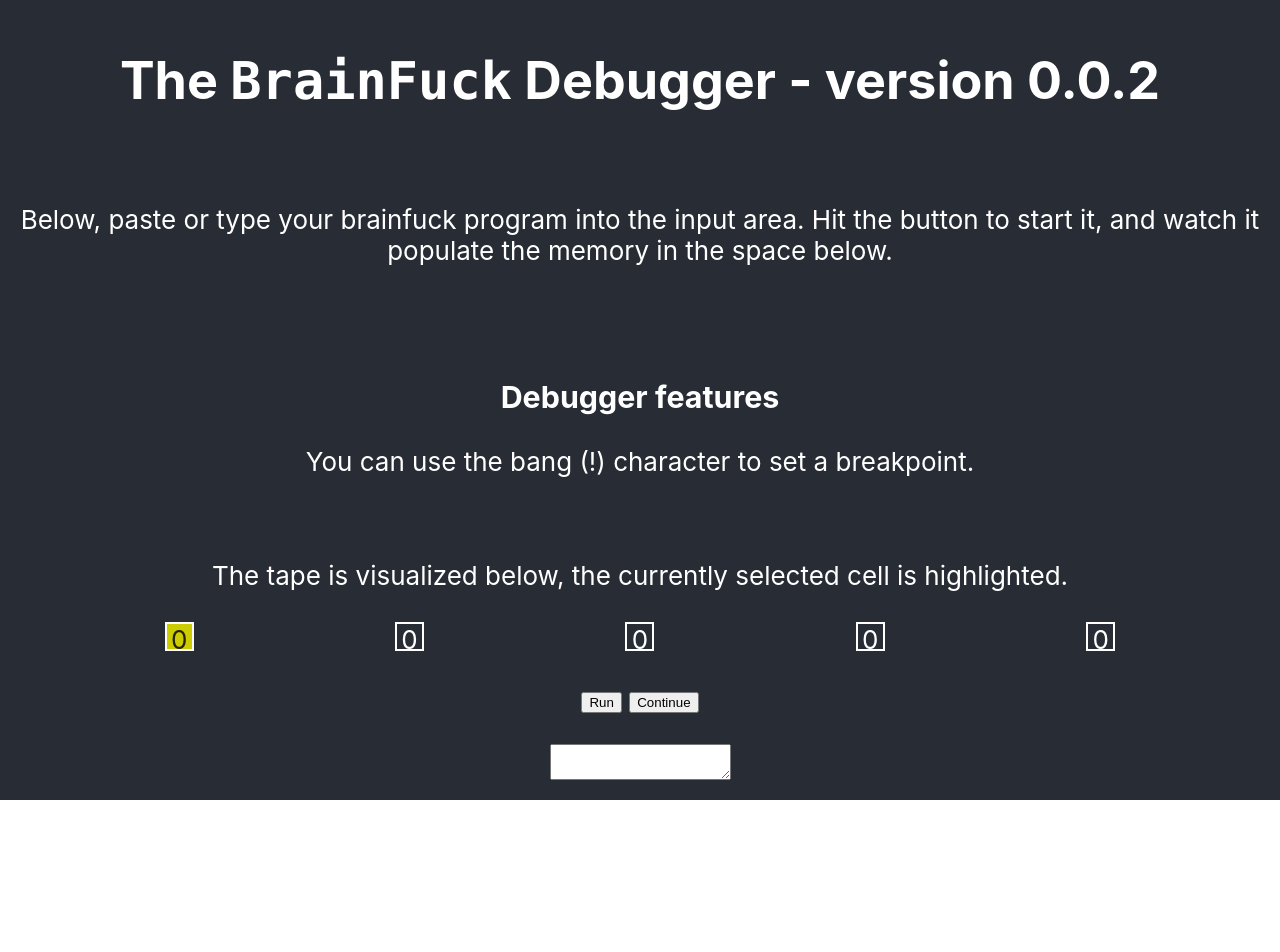
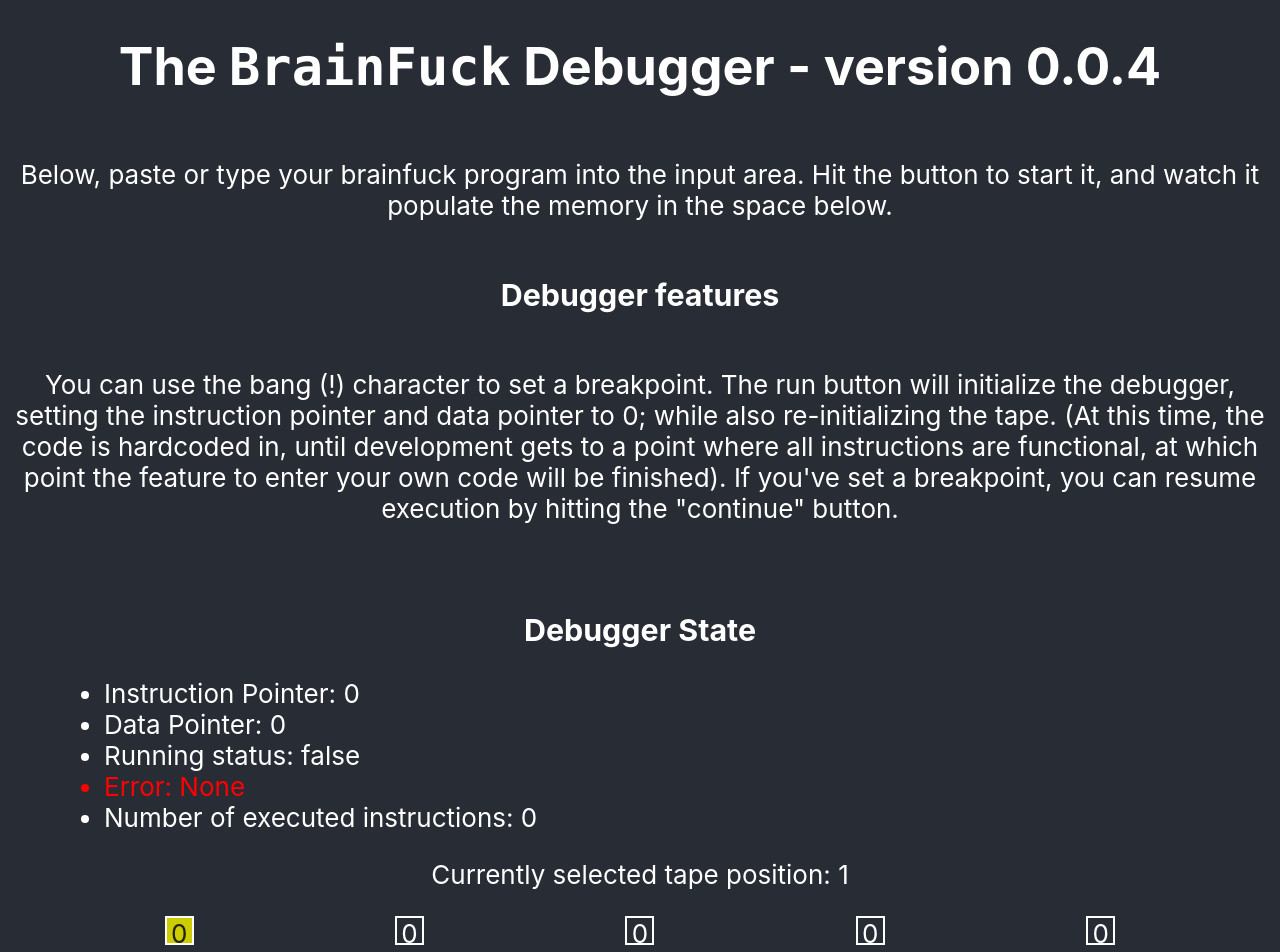
Before and after one commit to OmegaPointZero/BFDebug, a React (Create React App) app: page / in a window 1280 px wide. Shown: the top 952 px of the page. Before the commit the page ends 800 px from the top, so only its background shows below. Built offline with nearby package versions, Linux system fonts and the light colour scheme.

Commit message:
added front-end debugging informationfor the user

```diff
--- a/src/App.js
+++ b/src/App.js
@@ -7,17 +7,14 @@ function App() {
     <div className="App">
       <header className="App-header">
         <h1>
-          The <code>BrainFuck</code> Debugger - version 0.0.2
+          The <code>BrainFuck</code> Debugger - version 0.0.4
         </h1>
-        <br />
         <p>
             Below, paste or type your brainfuck program into the input area. Hit the button to start it, and watch it populate the memory in the space below.
-        </p><br />
+        </p>
+        <h3>Debugger features</h3>
         <p>
-            <h3>Debugger features</h3>
-            <p>
-                You can use the bang (!) character to set a breakpoint.
-            </p>
+            You can use the bang (!) character to set a breakpoint. The run button will initialize the debugger, setting the instruction pointer and data pointer to 0; while also re-initializing the tape. (At this time, the code is hardcoded in, until development gets to a point where all instructions are functional, at which point the feature to enter your own code will be finished). If you've set a breakpoint, you can resume execution by hitting the "continue" button.
         </p>
         <br />
         <Debugger />
--- a/src/debugger.js
+++ b/src/debugger.js
@@ -6,13 +6,14 @@ class Debugger extends Component {
     constructor(props){
         super(props);
         this.state = {
-            program: "+>+>+>+!>+>+>+>+>+>+>+<<<<", /* fixed for now, will load into memory via user input later */
+            program: "+>+>+>+!>+>+>+>+>+>+++++>+<<<<<<<<<<<<<<", /* fixed for now, will load into memory via user input later */
             eip: 0, /* instruction pointer, to replace the broken for loop */
             dp: 0, /* Data pointer, where on the tape we are */
             running: false, /* whether or not the debugger is running, will be used to implement breakpoints later */
             tape: new Array(30000).fill(0),
-            debugging_memory: 5, /* Don't display all 30,000 cells at once, only the number of cells outlined in debugging memory. For now, that is a fixed value until we can update state somewhat-synchronously */
-            error: null,
+            debugging_memory: 4, /* Don't display all 30,000 cells at once, only the number of cells outlined in debugging memory. For now, that is a fixed value until we can update state somewhat-synchronously */
+            error: "None",
+            execNum: 0 /* Number of instructions executed */
         }
     }
 
@@ -68,7 +69,7 @@ class Debugger extends Component {
     }
 
     start_debugger(){
-        this.setState({eip:0,dp:0,tape: new Array(30000).fill(0),running:true})
+        this.setState({eip:0,dp:0,tape: new Array(30000).fill(0),running:true,error:"None"})
     }
 
     continue_from_breakpoint(){
@@ -78,6 +79,7 @@ class Debugger extends Component {
     run_debugger(){
         var eip = this.state.eip;
         var dp = this.state.dp;
+        var execNum = this.state.execNum;
         switch(this.state.program[eip]){
             case '+':
                 this.increment_tape(this.state.dp);
@@ -110,15 +112,32 @@ class Debugger extends Component {
         if(eip === this.state.program.length){
             this.setState({running: false});
         } else {
-            this.setState({eip: eip+1});
+            this.setState({execNum: execNum+1,eip: eip+1});
         }
     }
 
     render(){
+
+        var runningStatus;
+        if(this.state.running){
+            runningStatus = "true"
+        } else {
+            runningStatus = "false"
+        }
+
         return (<div className="debuggerDisplay">
+            <div>
+                <h3>Debugger State</h3>
+                <ul>
+                    <li>Instruction Pointer: {this.state.eip}</li>
+                    <li>Data Pointer: {this.state.dp}</li>
+                    <li>Running status:  {runningStatus}</li>
+                    <li className="errorMessage">Error: {this.state.error}</li>
+                    <li>Number of executed instructions: {this.state.execNum}</li>
+                </ul>
+            </div>
             <div className="tapeMemoryDisplay">
                 <TapeDisplay tape={this.state.tape} order={this.state.debugging_memory} dp={this.state.dp} />
-
             </div><br />
             <div className="debugOptions">
                 <button id="run" onClick={() => {this.start_debugger()}}>Run</button>&nbsp;
--- a/src/index.css
+++ b/src/index.css
@@ -27,9 +27,18 @@ code {
     border-width: 2px;
     border-color: white;
     margin: auto;
+    float: left;
 }
 
 .active{
     background-color: #CCCC00;
     color: #222200;
 }
+
+ul{
+    text-align: left;
+}
+
+.errorMessage{
+    color: red;
+}
--- a/src/tape.js
+++ b/src/tape.js
@@ -12,7 +12,7 @@ class TapeDisplay extends Component{
 
     render_cells(tape,order,dp){
         var tapeArray = [];
-        for(var i=0;i<order;i++){
+        for(var i=0;i<order+1;i++){
             var active = false;
             if(i===dp){
                 active = true;
@@ -25,9 +25,9 @@ class TapeDisplay extends Component{
     render(){
         return(
             <div>
-                <div className="tapeDescriptor">
-                    The tape is visualized below, the currently selected cell is highlighted.
-                </div><br />
+                <p>
+                    Currently selected tape position: {this.props.dp+1}
+                </p>
                 <div className="tapeDisplay">
                 {this.render_cells(this.props.tape, this.props.order, this.props.dp)}
                 </div>
```
